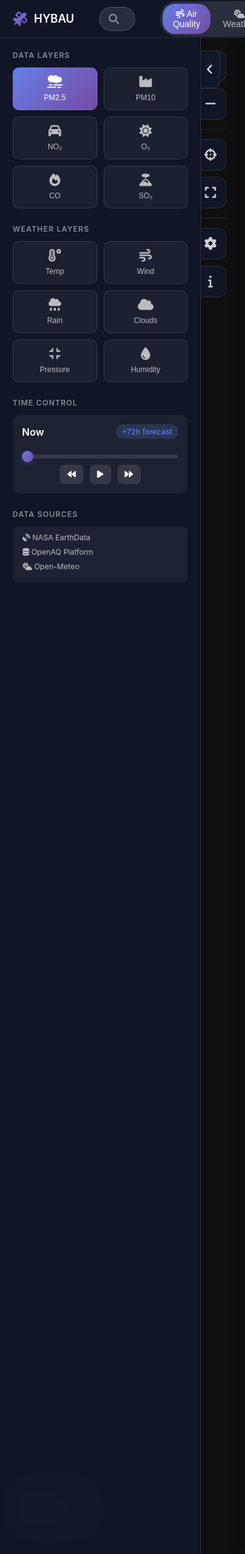
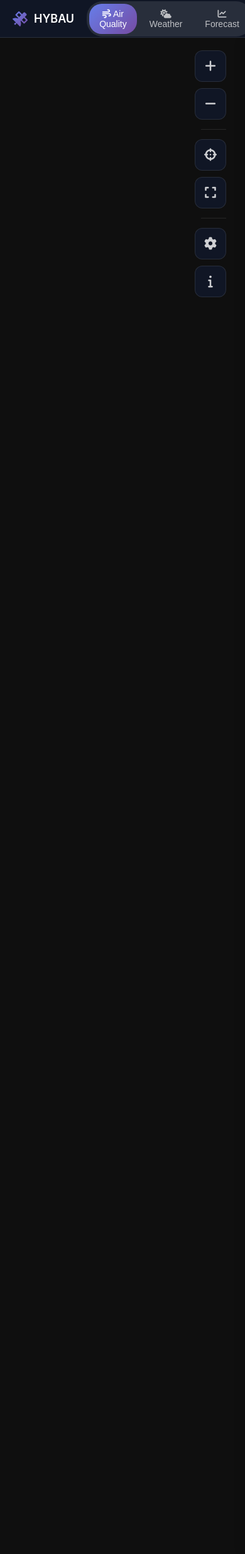
Before and after one commit to TingleDinkle/HYBAU_NASA, a Python web app: template Frontend/templates/index.html in a window 390 px wide. Shown: the whole page at 63% size. Run offline with Jinja, Linux system fonts and the light colour scheme; the template is opened without the code that fills it, so the values that code supplies are empty.

Commit message:
Enhance mobile responsiveness and add tooltip styles in style.css

```diff
--- a/Frontend/static/css/style.css
+++ b/Frontend/static/css/style.css
@@ -667,3 +667,76 @@ body.info-open .right-panel {
     background: linear-gradient(90deg, transparent, #667eea, transparent);
     animation: loading 1.5s linear infinite;
 }
+
+@keyframes loading {
+    0% {
+        transform: translateX(-100%);
+    }
+
+    100% {
+        transform: translateX(100%);
+    }
+}
+
+/* Mobile Responsive */
+@media (max-width: 768px) {
+    .left-sidebar {
+        width: 100%;
+        transform: translateX(-100%);
+    }
+
+    .left-sidebar.visible {
+        transform: translateX(0);
+    }
+
+    .toggle-sidebar {
+        display: none;
+    }
+
+    .search-container {
+        display: none;
+    }
+
+    #info-panel {
+        width: 100%;
+    }
+
+    #info-panel.open~#panel-toggle {
+        right: 10px;
+        top: 130px;
+    }
+
+    .info-grid {
+        grid-template-columns: 1fr;
+    }
+
+    .legend {
+        display: none;
+    }
+}
+
+/* Tooltips */
+.tooltip {
+    position: relative;
+}
+
+.tooltip::after {
+    content: attr(data-tooltip);
+    position: absolute;
+    bottom: 125%;
+    left: 50%;
+    transform: translateX(-50%);
+    background: rgba(0, 0, 0, 0.9);
+    color: #fff;
+    padding: 6px 10px;
+    border-radius: 6px;
+    font-size: 12px;
+    white-space: nowrap;
+    opacity: 0;
+    pointer-events: none;
+    transition: opacity 0.3s;
+}
+
+.tooltip:hover::after {
+    opacity: 1;
+}
```
